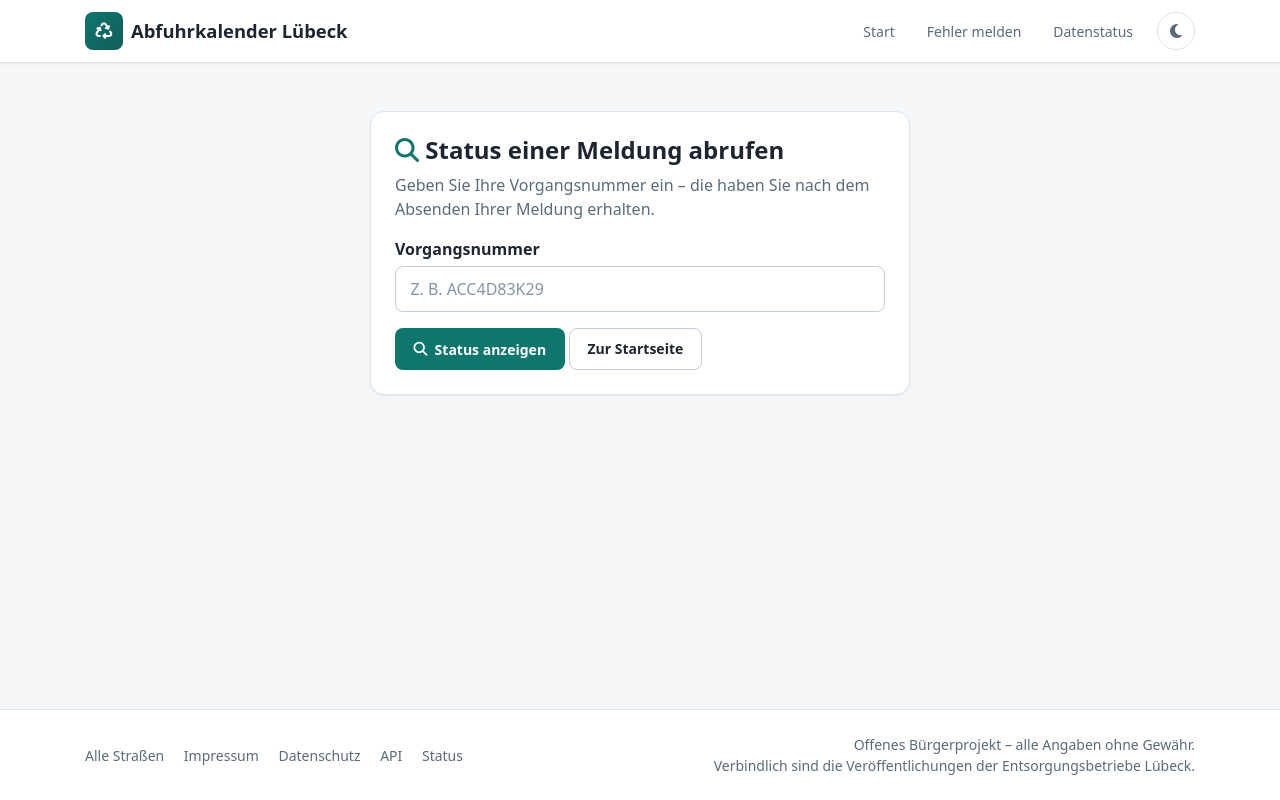
After one commit to brightcolor/abholtag.de-claude, a Django app: page /melden/status/ in a window 1280 px wide. The commit adds this page. Run offline with Django 5.2, Linux system fonts and the light colour scheme; some libraries are stand-ins or nearby versions.

Commit message:
feat: Status-Abruf per Vorgangsnummer + 2FA im Admin opt-in statt Pflicht
- /melden/status/ Eingabeformular (report_status_lookup): Vorgangsnummer
  eingeben -> Statusseite; case-insensitive, rate-limitiert; verlinkt von
  Melde- und Statusseite.
- SoftOTPAdminSite: bei ADMIN_OTP_REQUIRED nur noch 2FA erzwingen fuer Admins
  mit eingerichtetem Geraet; Konten ohne Geraet nicht mehr ausgesperrt.
- Tests (community status-lookup, core soft-otp). CHANGELOG 0.13.0.

Co-Authored-By: Claude <noreply@anthropic.com>

```diff
--- a/apps/community/urls.py
+++ b/apps/community/urls.py
@@ -4,6 +4,7 @@ from . import views
 
 urlpatterns = [
     path("", views.report_form, name="report_form"),
+    path("status/", views.report_status_lookup, name="report_status_lookup"),
     path("status/<str:token>/", views.report_status, name="report_status"),
     path("vorschlag/<int:pk>/bestaetigen/", views.confirm_proposal, name="confirm_proposal"),
     path("community/", views.community_entry, name="community_entry"),
--- a/apps/community/views.py
+++ b/apps/community/views.py
@@ -63,6 +63,28 @@ def report_status(request, token):
     return render(request, "community/report_status.html", {"report": report})
 
 
+def report_status_lookup(request):
+    """Public 'enter your Vorgangsnummer to look up its status' form.
+
+    The confirmation page hands out a public token; this lets people come back
+    later and reach their report's status page without saving the direct link.
+    """
+    code = (request.GET.get("nummer") or request.POST.get("nummer") or "").strip().upper()
+    error = None
+
+    if code:
+        if is_rate_limited(request, "status_lookup"):
+            return HttpResponse("Zu viele Anfragen. Bitte versuchen Sie es später erneut.", status=429)
+
+        report = ErrorReport.objects.filter(public_token=code).first()
+        if report:
+            return redirect("report_status", token=report.public_token)
+
+        error = "Zu dieser Vorgangsnummer wurde keine Meldung gefunden. Bitte prüfen Sie die Eingabe."
+
+    return render(request, "community/report_status_lookup.html", {"code": code, "error": error})
+
+
 def confirm_proposal(request, pk):
     """Public confirmation of a proposal (quorum building, §22)."""
     if request.method != "POST":
--- a/config/settings/base.py
+++ b/config/settings/base.py
@@ -226,6 +226,7 @@ RATE_LIMITS = {
     "api": (env_int("RATE_LIMIT_API", 120), 60),
     "report": (env_int("RATE_LIMIT_REPORT", 5), 600),
     "vote": (env_int("RATE_LIMIT_VOTE", 10), 600),
+    "status_lookup": (env_int("RATE_LIMIT_STATUS_LOOKUP", 20), 60),
 }
 
 # Minimum seconds a report form must be open before submission (bot protection)
--- a/templates/community/report_form.html
+++ b/templates/community/report_form.html
@@ -16,6 +16,10 @@
           <p style="color: var(--ak-text-muted);">
             Sie haben einen falschen Termin, eine fehlende Straße oder ein anderes Problem entdeckt?
             Ihre Meldung hilft allen – danke! Eine Angabe von Kontaktdaten ist nicht erforderlich.
+          </p>
+          <p style="font-size: .9rem;">
+            Sie haben bereits eine Vorgangsnummer?
+            <a href="{% url 'report_status_lookup' %}">Status Ihrer Meldung abrufen</a>.
           </p>
 
           {% if address_key %}
--- /dev/null
+++ b/templates/community/report_status_lookup.html
@@ -0,0 +1,41 @@
+{% extends "base.html" %}
+
+{% block title %}Status abrufen – {{ SITE_NAME }}{% endblock %}
+
+{% block content %}
+<div class="container py-5">
+  <div class="row">
+    <div class="col-lg-6 mx-auto">
+      <div class="ak-card">
+        <div class="ak-card-body">
+          <h1 class="h4" style="font-weight: 800;">
+            <i class="fa-solid fa-magnifying-glass" style="color: var(--ak-brand);" aria-hidden="true"></i>
+            Status einer Meldung abrufen
+          </h1>
+          <p style="color: var(--ak-text-muted);">
+            Geben Sie Ihre Vorgangsnummer ein – die haben Sie nach dem Absenden Ihrer Meldung erhalten.
+          </p>
+
+          {% if error %}
+            <div class="ak-field-error mb-3">{{ error }}</div>
+          {% endif %}
+
+          <form method="post" action="{% url 'report_status_lookup' %}">
+            {% csrf_token %}
+            <label for="nummer" style="font-weight: 600; display: block; margin-bottom: .35rem;">Vorgangsnummer</label>
+            <input type="text" id="nummer" name="nummer" class="ak-input" value="{{ code }}"
+                   placeholder="z. B. ACC4D83K29" autocomplete="off" autocapitalize="characters"
+                   required maxlength="12" style="text-transform: uppercase;">
+            <div class="mt-3">
+              <button type="submit" class="ak-btn ak-btn-primary">
+                <i class="fa-solid fa-magnifying-glass" aria-hidden="true"></i> Status anzeigen
+              </button>
+              <a href="/" class="ak-btn ak-btn-outline">Zur Startseite</a>
+            </div>
+          </form>
+        </div>
+      </div>
+    </div>
+  </div>
+</div>
+{% endblock %}
```
Also changed, not shown: apps/community/tests/test_status_lookup.py (added, +48 -0 lines), apps/core/admin_site.py (added, +28 -0 lines), apps/core/apps.py (+8 -3 lines), apps/core/tests/test_soft_otp.py (added, +39 -0 lines), templates/community/report_status.html (+12 -3 lines), CHANGELOG.md, apps/community/tests/__init__.py (added).
